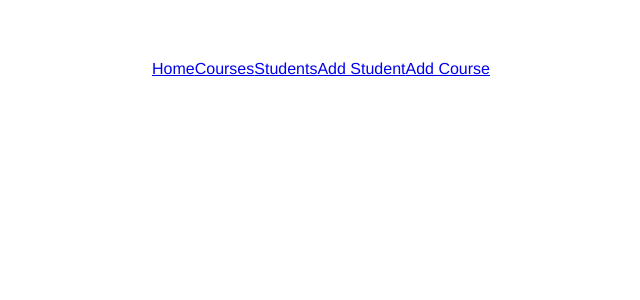
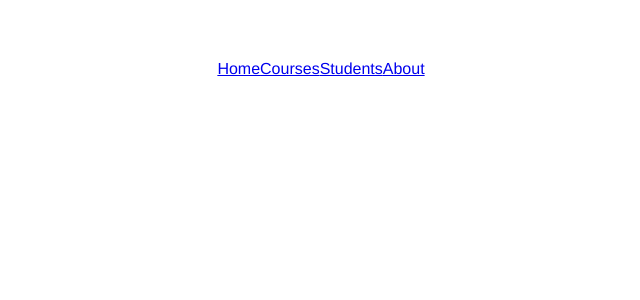
Before and after one commit to ttqiu/student-grade-frontend, a Vue app in the folder student-grade/: page /about in a window 1280 px wide. Shown: the top 300 px of the page, without its empty margins (319-959 px from the left). Built offline with nearby package versions, Linux system fonts and the light colour scheme.

Commit message:
aboutpage

```diff
--- a/student-grade/src/components/NavBar.vue
+++ b/student-grade/src/components/NavBar.vue
@@ -3,8 +3,8 @@
     <router-link to="/">Home</router-link>
     <router-link to="/courses">Courses</router-link>
     <router-link to="/students">Students</router-link>
-    <router-link to="/students/add">Add Student</router-link>
-    <router-link to="/courses/add">Add Course</router-link>
+    <router-link to="/abouts">About</router-link>
+
   </nav>
 </template>
 
--- /dev/null
+++ b/student-grade/src/pages/AboutPage.vue
@@ -0,0 +1,3 @@
+<template>
+  <div></div>
+</template>
--- a/student-grade/src/router.js
+++ b/student-grade/src/router.js
@@ -1,5 +1,6 @@
 import { createWebHistory, createRouter } from 'vue-router'
 import HomePage from './pages/HomePage'
+import AboutPage from './pages/AboutPage'
 import ViewCourses from './pages/ViewCourses'
 import ViewStudents from './pages/ViewStudents'
 import CourseDetails from './pages/CourseDetails'
@@ -9,6 +10,7 @@ import StudentForm from './components/StudentForm'
 
 const routes = [
   { path: '/', component: HomePage, name: 'HomePage' },
+  { path: '/about', component: AboutPage, name: 'AboutPage' },
   { path: '/courses', component: ViewCourses, name: 'ViewCourses' },
   { path: '/students', component: ViewStudents, name: 'ViewStudents' },
   {
```
